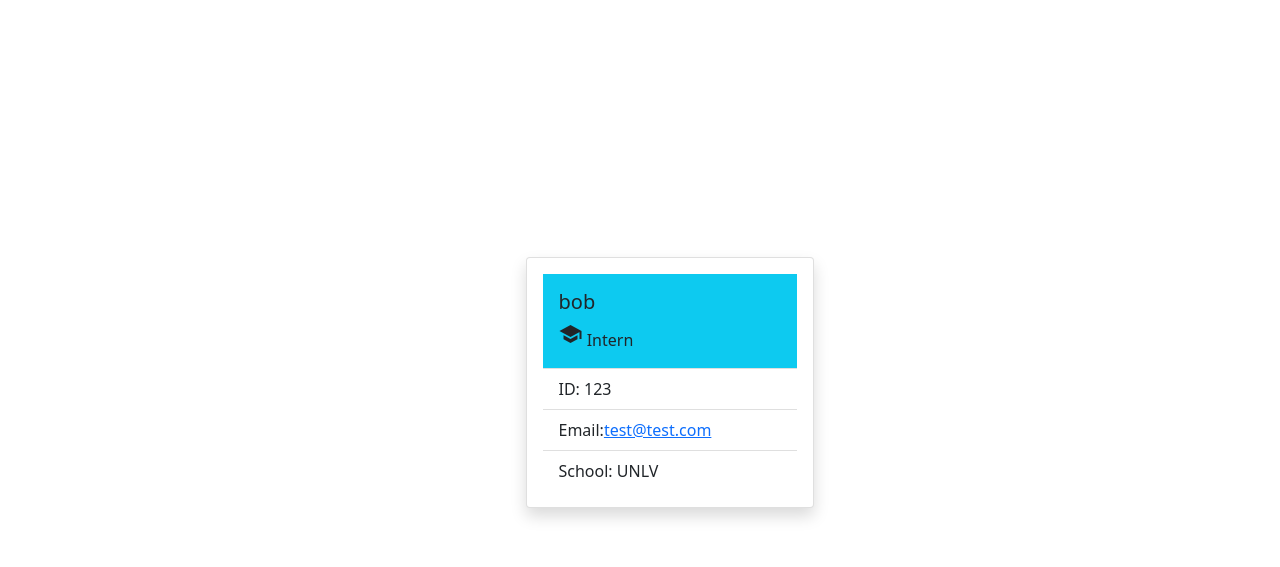
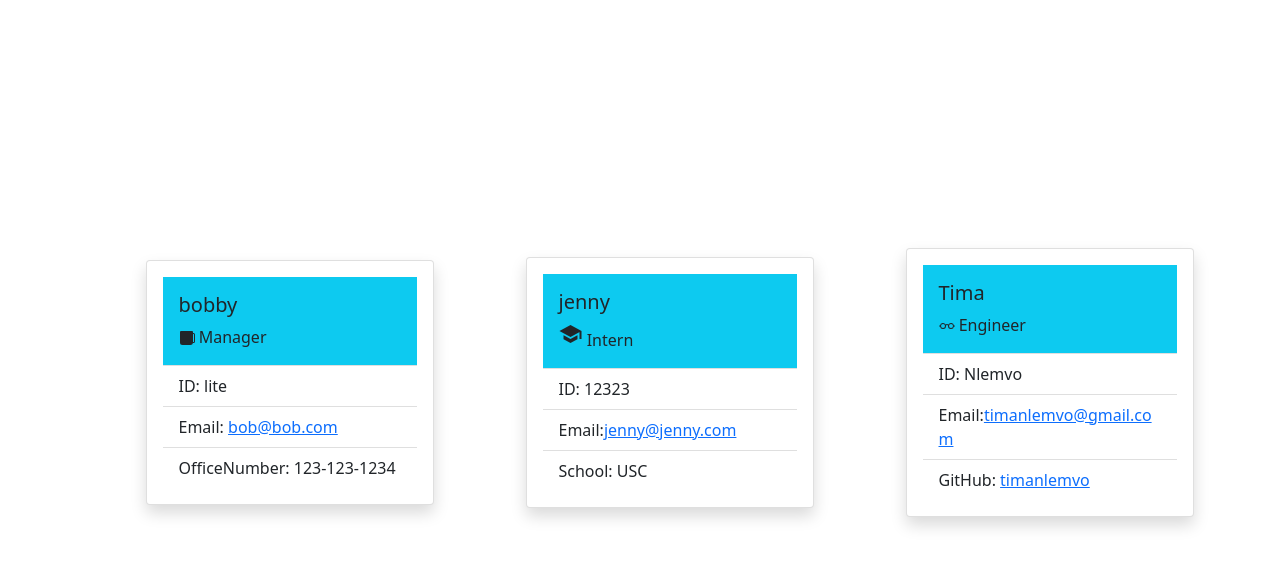
Before and after one commit to timanlemvo/Team-Profile-Generator, a website: page dist/index.html in a window 1280 px wide. Shown: the part 77-644 px from the top of the page. Drawn offline with nearby package versions, Linux system fonts and the light colour scheme.

```diff
--- a/dist/index.html
+++ b/dist/index.html
@@ -22,21 +22,19 @@
 <div class = "row justify-content-center align-items-center vh-100">
 
 
-
-
     <div class= "col-3 mx-auto">
-    <div class="card m-3 shadow p-3 mb-5 bg-body rounded" style="width: 18rem;">
+    <div class="card m-3 shadow p-3 mb-5 bg-body rounded " style="width: 18rem;">
     <div class="card-body bg-info">
-      <h5 class="card-title">bob</h5>
-      <p class="card-text"><span class="material-icons">
-      school
-      </span>
-      Intern</p>
+      <h5 class="card-title">bobby</h5>
+      <p class="card-text"><svg xmlns="http://www.w3.org/2000/svg" width="16" height="16" fill="currentColor" class="bi bi-cup-fill" viewBox="0 0 16 16">
+      <path d="M1 2a1 1 0 0 1 1-1h11a1 1 0 0 1 1 1v1h.5A1.5 1.5 0 0 1 16 4.5v7a1.5 1.5 0 0 1-1.5 1.5h-.55a2.5 2.5 0 0 1-2.45 2h-8A2.5 2.5 0 0 1 1 12.5V2zm13 10h.5a.5.5 0 0 0 .5-.5v-7a.5.5 0 0 0-.5-.5H14v8z"/>
+    </svg>
+    Manager</p>
     </div>
     <ul class="list-group list-group-flush">
-      <li class="list-group-item">ID: 123</li>
-      <li class="list-group-item">Email:<a href = "mailto:test@test.com">test@test.com</a></li>
-      <li class="list-group-item">School: UNLV</li>
+      <li class="list-group-item">ID: lite</li>
+      <li class="list-group-item">Email: <a href = "mailto:bob@bob.com">bob@bob.com</a></li>
+      <li class="list-group-item">OfficeNumber: 123-123-1234</li>
     </ul>
 
   </div>
@@ -44,6 +42,44 @@
 
 
 
+    <div class= "col-3 mx-auto">
+    <div class="card m-3 shadow p-3 mb-5 bg-body rounded" style="width: 18rem;">
+    <div class="card-body bg-info">
+      <h5 class="card-title">jenny</h5>
+      <p class="card-text"><span class="material-icons">
+      school
+      </span>
+      Intern</p>
+    </div>
+    <ul class="list-group list-group-flush">
+      <li class="list-group-item">ID: 12323</li>
+      <li class="list-group-item">Email:<a href = "mailto:jenny@jenny.com">jenny@jenny.com</a></li>
+      <li class="list-group-item">School: USC</li>
+    </ul>
+
+  </div>
+  </div>
+
+
+
+    <div class= "col-3 mx-auto">
+    <div class="card m-3 shadow p-3 mb-5 bg-body rounded" style="width: 18rem;">
+    <div class="card-body bg-info">
+      <h5 class="card-title">Tima</h5>
+      <p class="card-text"><svg xmlns="http://www.w3.org/2000/svg" width="16" height="16" fill="currentColor" class="bi bi-eyeglasses" viewBox="0 0 16 16">
+      <path d="M4 6a2 2 0 1 1 0 4 2 2 0 0 1 0-4zm2.625.547a3 3 0 0 0-5.584.953H.5a.5.5 0 0 0 0 1h.541A3 3 0 0 0 7 8a1 1 0 0 1 2 0 3 3 0 0 0 5.959.5h.541a.5.5 0 0 0 0-1h-.541a3 3 0 0 0-5.584-.953A1.993 1.993 0 0 0 8 6c-.532 0-1.016.208-1.375.547zM14 8a2 2 0 1 1-4 0 2 2 0 0 1 4 0z"/>
+    </svg>
+    Engineer</p>
+    </div>
+    <ul class="list-group list-group-flush">
+      <li class="list-group-item">ID: Nlemvo</li>
+      <li class="list-group-item">Email:<a href = "mailto:timanlemvo@gmail.com">timanlemvo@gmail.com</a></li>
+      <li class="list-group-item">GitHub: <a href = "https://github.com/timanlemvo">timanlemvo</a></li>
+    </ul>
+
+  </div>
+  </div>
+
 
     </div>
 </div>
```
Also changed, not shown: README.md.
